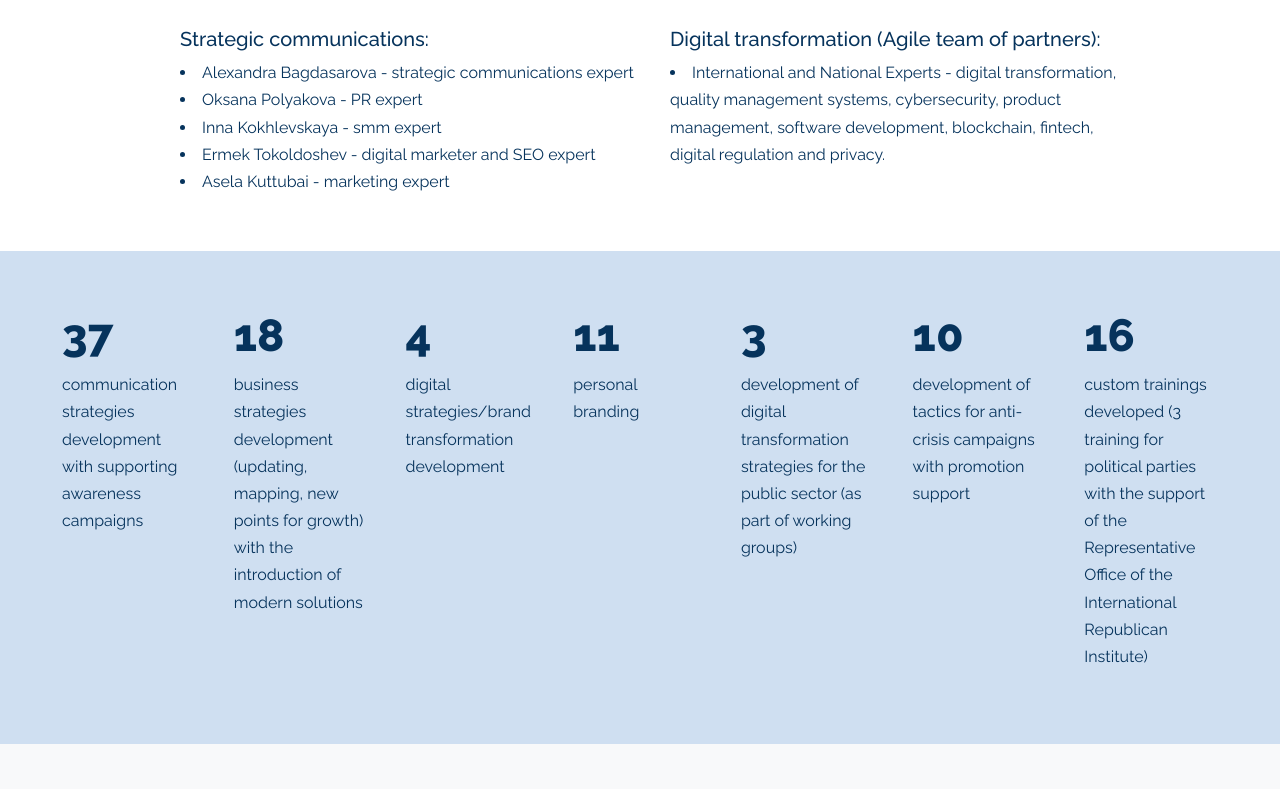
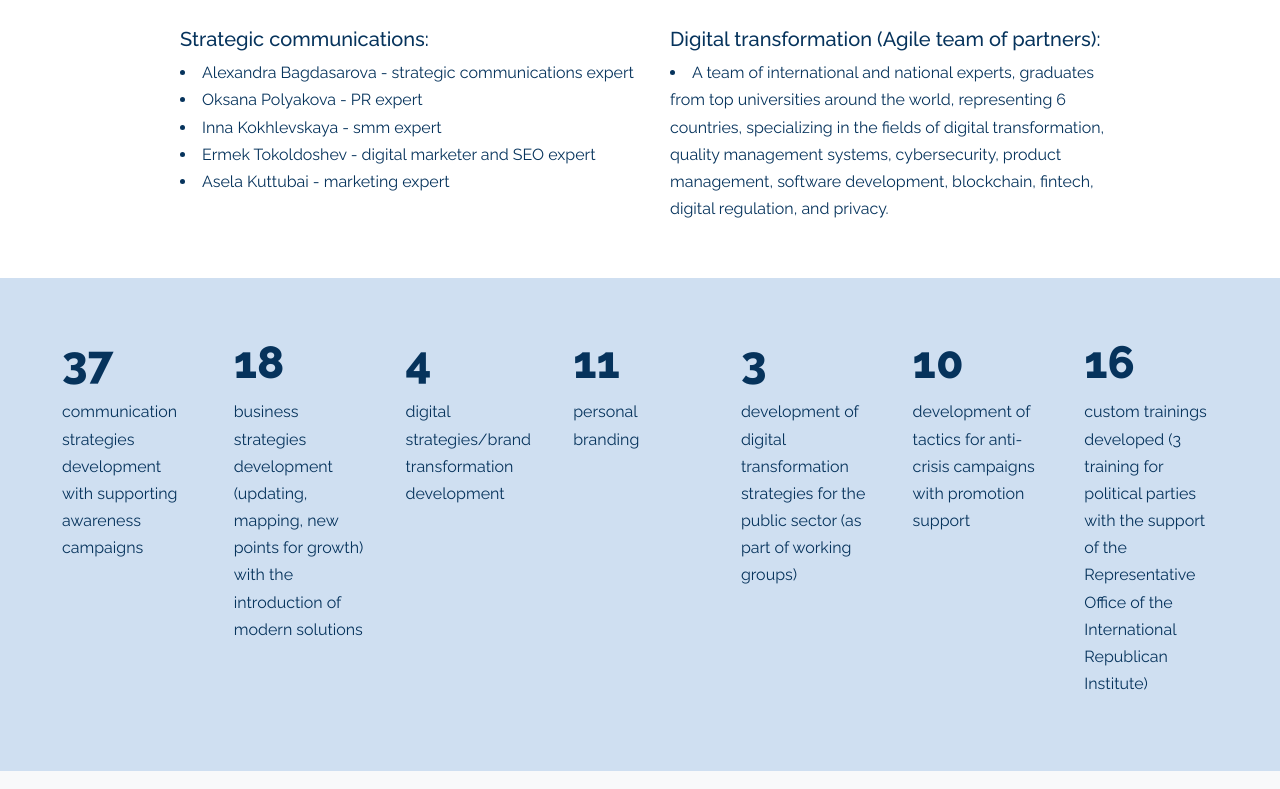
Before and after one commit to MyDataCoin/proficomm.github.io, a website with bundled scripts: page index.html in a window 1280 px wide. Shown: the part 3158-3947 px from the top of the page. Built offline with nearby package versions, Linux system fonts and the light colour scheme; a script that the page names is missing.

Commit message:
Update index.html

```diff
--- a/index.html
+++ b/index.html
@@ -212,7 +212,7 @@
                         <div class="team-block col-sm-auto col-lg-6" id="two">
                             <h5>Digital transformation (Agile team of partners):</h5>
                             <ul>
-                                <li>International and National Experts - digital transformation, quality management systems, cybersecurity, product management, software development, blockchain, fintech, digital regulation and privacy.</li>
+                                <li>A team of international and national experts, graduates from top universities around the world, representing 6 countries, specializing in the fields of digital transformation, quality management systems, cybersecurity, product management, software development, blockchain, fintech, digital regulation, and privacy.</li>
 <!--                                 <li>Kubanych Zakenaev – quality management systems, cybersecurity, CISM, CISSM, ISO 27001 LI/LA/IA, ISO 9001 MG/IA</li>
                                 <li>Azimbek Sagynbaev – product management, software development, blockchain, fintech</li>
                                 <li>Timur Alkhozhoev - digital lawyer.</li> -->
```
